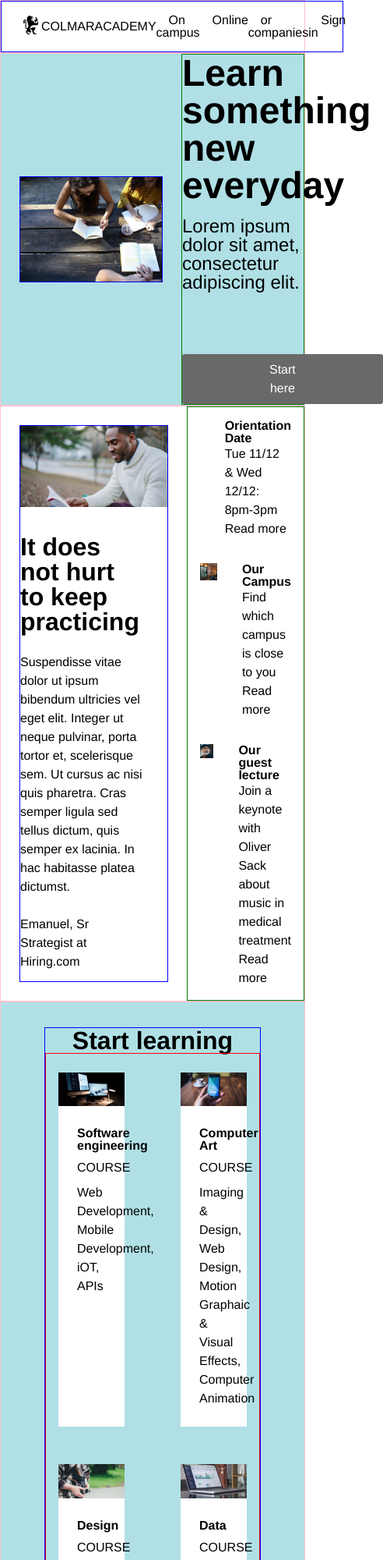
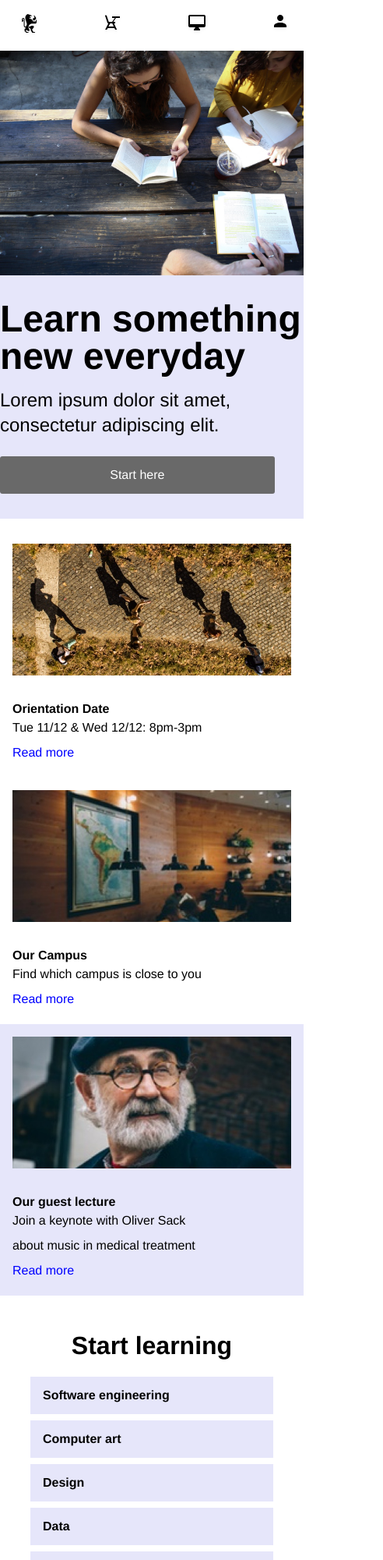
Before and after one commit to Walaito/colmar-academy, a plain HTML site: page index.html in a window 390 px wide. Shown: the top 2000 px of the page at 78% size, 492 px wide, since content can reach past the window. Drawn offline with Linux system fonts and the light colour scheme.

Commit message:
Add media queries

```diff
--- a/index.html
+++ b/index.html
@@ -11,7 +11,7 @@
     <!--Header-->
     <header>
       <div class="head section">
-        <div class="header container">
+        <div class="header">
           <div class="logo">
             <img src="./resources/images/ic-logo.svg" alt="ic-logo"/>
             <span><strong>COLMAR</strong>ACADEMY</span>
@@ -25,10 +25,19 @@
               <li><a href="#">Sign in</a></li>
             </ul>
           </nav>
+
+          <nav class="mobile">
+            <ul class="menu">
+              <li><a href="#"><img src="./resources/images/ic-on-campus.svg" alt="ic-on-campus"></a></li>
+              <li><a href="#"><img src="./resources/images/ic-online.svg" alt="ic-online"></a></li>
+              <li><a href="#"><img src="./resources/images/ic-login.svg" alt="ic-login"></a></li>
+            </ul>
+          </nav>
         </div>
       </div>
     </header>
 
+    <div class="flex">
       <!--Start Section-->
       <div class="start section">
         <div class="highlight container">
@@ -37,15 +46,13 @@
 
         <div class="start content">
           <div class="slogan">
-          <h1>Learn something</h1>
-          <h1>new everyday</h1>
+            <h1>Learn something<br>new everyday</h1>
             <br>
-          <p>Lorem ipsum dolor sit amet,</p>
-          <p>consectetur adipiscing elit.</p>
+            <p>Lorem ipsum dolor sit amet,<br>consectetur adipiscing elit.</p>
           </div>
 
           <div class="start-btn">
-          <p>Start here</p>
+            <p><a href="#">Start here</a></p>
           </div>
         </div>
       </div>
@@ -65,7 +72,8 @@
         </div>
 
         <!--other articles-->
-      <div class="article content">
+        <!--article desktop-->
+        <div class="article content desktop">
           <div class="orientation box">
             <div class="article-img">
               <img src="./resources/images/information-orientation.jpg" alt="information-orientation"/>
@@ -73,7 +81,7 @@
             <div class="article-box">
               <h3>Orientation Date</h3>
               <p class="detail">Tue 11/12 & Wed 12/12: 8pm-3pm</p>
-            <p><a href="#"></a>Read more</p>
+              <p><a class="read" href="#">Read more</a></p>
             </div>
           </div>
 
@@ -84,11 +92,11 @@
             <div class="article-box">
               <h3>Our Campus</h3>
               <p class="detail">Find which campus is close to you</p>
-            <p><a href="#"></a>Read more</p>
+              <p><a class="read" href="#">Read more</a></p>
             </div>
           </div>
 
-        <div class="lecture box">
+          <div class="lecture box highlighted">
             <div class="article-img">
               <img src="./resources/images/information-guest-lecture.jpg" alt="information-guest-lecture"/>
             </div>
@@ -96,7 +104,44 @@
               <h3>Our guest lecture</h3>
               <p class="detail">Join a keynote with Oliver Sack</p>
               <p class="detail">about music in medical treatment</p>
-            <p><a href="#"></a>Read more</p>
+              <p><a class="read" href="#">Read more</a></p>
+            </div>
+          </div>
+        </div>
+
+        <!--aticle mobile-->
+        <div class="article content mobile">
+          <div class="orientation box">
+            <div class="article-img">
+              <img src="./resources/images/information-orientation-mobile.jpg" alt="information-orientation"/>
+            </div>
+            <div class="article-box">
+              <h3>Orientation Date</h3>
+              <p class="detail">Tue 11/12 & Wed 12/12: 8pm-3pm</p>
+              <p><a class="read" href="#">Read more</a></p>
+            </div>
+          </div>
+
+          <div class="campus box">
+            <div class="article-img">
+              <img src="./resources/images/information-campus-mobile.jpg" alt="information-campus"/>
+            </div>
+            <div class="article-box">
+              <h3>Our Campus</h3>
+              <p class="detail">Find which campus is close to you</p>
+              <p><a class="read" href="#">Read more</a></p>
+            </div>
+          </div>
+
+          <div class="lecture box highlighted">
+            <div class="article-img">
+              <img src="./resources/images/information-guest-lecture-mobile.jpg" alt="information-guest-lecture"/>
+            </div>
+            <div class="article-box">
+              <h3>Our guest lecture</h3>
+              <p class="detail">Join a keynote with Oliver Sack</p>
+              <p class="detail">about music in medical treatment</p>
+              <p><a class="read" href="#">Read more</a></p>
             </div>
           </div>
         </div>
@@ -106,8 +151,9 @@
       <!--Course Section-->
       <div class="courses section">
 
-      <!--All courses container-->
-      <div class="courses-container">
+        <!--All courses desktop-->
+        <div class="desktop">
+          <div class="courses-container desktop">
             <!--heading -->
             <div class="course-heading">
               <h2>Start learning</h2>
@@ -183,6 +229,27 @@
             </div>
 
           </div>
+        </div>
+
+        <!--All courses mobile-->
+        <div class="mobile">
+          <div class="courses-container">
+            <div class="course-heading">
+              <h2>Start learning</h2>
+            </div>
+
+            <div class="courses table">
+              <ul class="courses nav">
+                <li><a href="#">Software engineering</a></li>
+                <li><a href="#">Computer art</a></li>
+                <li><a href="#">Design</a></li>
+                <li><a href="#">Data</a></li>
+                <li><a href="#">Business</a></li>
+                <li><a href="#">Marketing</a></li>
+              </ul>
+            </div>
+          </div>
+        </div>
 
       </div>
 
@@ -197,7 +264,7 @@
         <div class="thesis section">
           <!--highlight thesis-->
           <div class="highlight container">
-          <video autoplay muted loop>
+            <video controls preload="metadata" onclick="this.paused ? this.play() : this.pause();">
               <source src="./resources/videos/thesis.mp4" type="video/mp4">
             </video>
 
@@ -210,14 +277,14 @@
           <!--thesis articles-->
           <div class="thesis content">
             <!--Fisma Design and Prototype-->
-          <div class="fisma box">
+            <div class="fisma box highlighted">
               <div class="article-img">
                 <img src="./resources/images/thesis-fisma.jpg" alt="thesis-fisma"/>
               </div>
               <div class="article-box">
                 <h3>Fisma: Design and Prototype</h3>
                 <p class="detail">Designer showcase of new prototype product</p>
-              <p><a href="#"></a>Read more</p>
+                <p><a class="read" href="#">Read more</a></p>
               </div>
             </div>
 
@@ -229,7 +296,7 @@
               <div class="article-box">
                 <h3>Now and then</h3>
                 <p class="detail">Research study about New York</p>
-              <p><a href="#"></a>Read more</p>
+                <p><a class="read" href="#">Read more</a></p>
               </div>
            </div>
 
@@ -251,5 +318,7 @@
 
       </footer>
 
+    </div>
+
   </body>
 </html>
--- a/resources/css/style.css
+++ b/resources/css/style.css
@@ -4,7 +4,7 @@ html {
 }
 
 p {
-  line-height: 1.5rem;
+  line-height: 2rem;
 }
 
 h2 {
@@ -13,42 +13,68 @@ h2 {
 }
 
 .section {
-  border: 1px solid pink;
+  /*border: 1px solid pink;*/
   display: flex;
   width: 100%;
 }
 
 .container {
-  border: 1px solid blue;
+  /*border: 1px solid blue;*/
   display: block;
   width: 60%;
 }
 
 .content {
-  border: 1px solid green;
+  /*border: 1px solid green;*/
   display: flex;
   flex-direction: column;
   width: 40%;
+  margin: 1rem auto;
 }
 
 .highlight {
   margin: 1.5rem;
 }
 
+div.highlighted {
+  background-color: lavender;
+}
+
+a.read {
+  color: blue;
+}
+
+div.flex {
+  position: relative;
+  top: 65px;
+}
+
 
 /*Header*/
+div.head.section {
+  position: fixed;
+  z-index: 1;
+}
+
 div.header {
+  background-color: white;
   display: flex;
+  margin-top: 0;
   padding: 0 1.5rem;
-  width: 100%;
+  width: inherit;
   height: 4rem;
   align-items: center;
   justify-content: space-between;
+
 }
 
 div.logo {
   display: flex;
   align-items: center;
+}
+
+.logo strong {
+  font-weight: bold;
 }
 
 ul.menu {
@@ -61,28 +87,24 @@ ul.menu {
 
 /*Start Section*/
 div.start.section {
-  background-color: powderblue;
+  background-color: lavender;
   align-items: center;
 }
+
 .highlight img {
   max-width: 100%;
   max-height: 100%;
   align-items: center;
 }
 
-/*.start .content {
-  flex-direction: column;
-  justify-content: center;
-}*/
-
 .slogan h1{
   font-size: 3rem;
   font-weight: 800;
-  line-height: 3rem;
 }
 
 .slogan p {
   font-size: 1.5rem;
+  margin-bottom: 2rem;
 }
 
 .start-btn p {
@@ -91,9 +113,13 @@ div.start.section {
   background-size: 65%;
   color: white;
   text-align: center;
-  margin-top: 5rem;
   padding: 0.5rem 7rem;
   border-radius: 3px;
+  width: 33%;
+}
+
+.start-btn a {
+  color: white;
 }
 
 /*Article Section*/
@@ -115,7 +141,6 @@ p.paragraph {
 
 div.box {
   display: flex;
-  /*width: 30rem;*/
 }
 
 .box div {
@@ -126,7 +151,6 @@ div.article-box {
   display: flex;
   flex-direction: column;
   justify-content: center;
-  flex-wrap: wrap;
   width: 65%;
 }
 
@@ -145,11 +169,11 @@ div.article-img img {
 
 /*Course Section*/
 div.courses.section {
-  background-color: powderblue;
+  background-color: lavender;
 }
 
 div.courses-container {
-  border: 1px solid blue;
+  /*border: 1px solid blue;*/
   display: flex;
   flex-direction: column;
   align-items: center;
@@ -157,7 +181,7 @@ div.courses-container {
 }
 
 div.courses.boxes {
-  border: 1px solid red;
+  /*border: 1px solid red;*/
   height: auto;
   display: flex;
   flex-wrap: wrap;
@@ -168,7 +192,7 @@ div.courses.boxes {
   background-color: white;
   width: 31%;
   height: auto;
-  margin: 1.5rem 1rem;
+  margin: 1.5rem auto;
 }
 
 .course-image img {
@@ -189,7 +213,7 @@ p.capital {
 }
 
 /*Thesis Section*/
-.thesis-heading h2 {
+.thesis-heading {
   text-align: center;
   margin-top: 2rem;
 }
@@ -208,6 +232,7 @@ div.thesis.writing h3 {
 
 /*Footer*/
 div.footer {
+  background-color: lavender;
   display: flex;
   justify-content: space-between;
   padding: 1.5rem 1rem;
@@ -220,3 +245,129 @@ nav {
 nav a {
   margin-left: 1rem;
 }
+
+/*Desktop style*/
+@media only screen and (min-width : 769px) and (max-width : 1600px) {
+
+  .mobile {
+    display: none;
+  }
+}
+
+
+/*Mobile style*/
+@media only screen and (min-width : 320px) and (max-width : 768px) {
+
+  .desktop {
+    display: none;
+  }
+
+  .section {
+    display: block;
+  }
+
+  .container {
+    width: auto;
+  }
+
+  .content {
+    width: auto;
+  }
+
+  .highlight {
+    margin: 0;
+  }
+
+  .logo span {
+    display: none;
+  }
+
+  div.header {
+    width: auto;
+  }
+
+  .desktop {
+    display: none;
+  }
+
+  .menu a {
+    margin-left: 5rem;
+  }
+
+  div.start.section {
+    padding-bottom: 1rem;
+  }
+
+  div.start.content {
+    margin-top: 2rem;
+  }
+
+  .slogan p {
+    margin-bottom: 1.5rem;
+  }
+
+  .article div.highlight {
+    display: none;
+  }
+
+  .box {
+    flex-direction: column;
+    }
+
+  div.article-img {
+    width: auto;
+  }
+
+  div.article-img img {
+    width: 100%;
+  }
+
+  div.courses.section {
+    background-color: white;
+  }
+
+  .course {
+    /*border: 1px solid red;*/
+    margin: 1rem;
+  }
+
+  div.courses-container {
+    margin: auto;
+  }
+
+  .table {
+    /*border: 1px solid red;*/
+    display: block;
+    width: auto;
+    margin-bottom: 2rem;
+  }
+
+  .course-heading h2 {
+    margin: 2rem auto 1rem auto;
+  }
+
+  .courses.nav li {
+    background-color: lavender;
+    margin: 0.5rem;
+    width: 280px;
+    padding: 1rem;
+    font-weight: bold;
+  }
+
+  div.thesis-heading h2 {
+    margin-bottom: 1rem;
+  }
+
+  .thesis.writing {
+    display: none;
+  }
+
+  .thesis.content {
+    display: none;
+  }
+
+  nav.terms {
+    display: none;
+  }
+
+}
```
Lines whose indentation alone changed are shown as unchanged.
